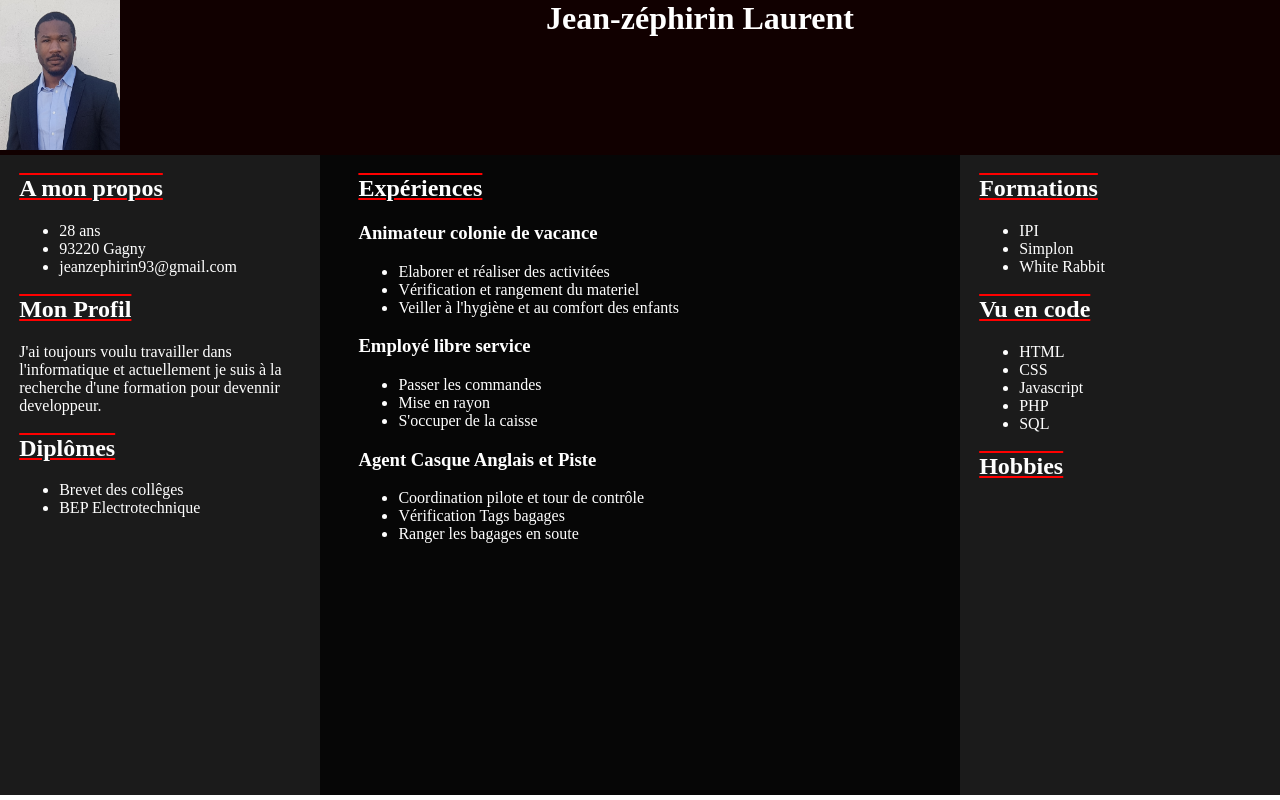
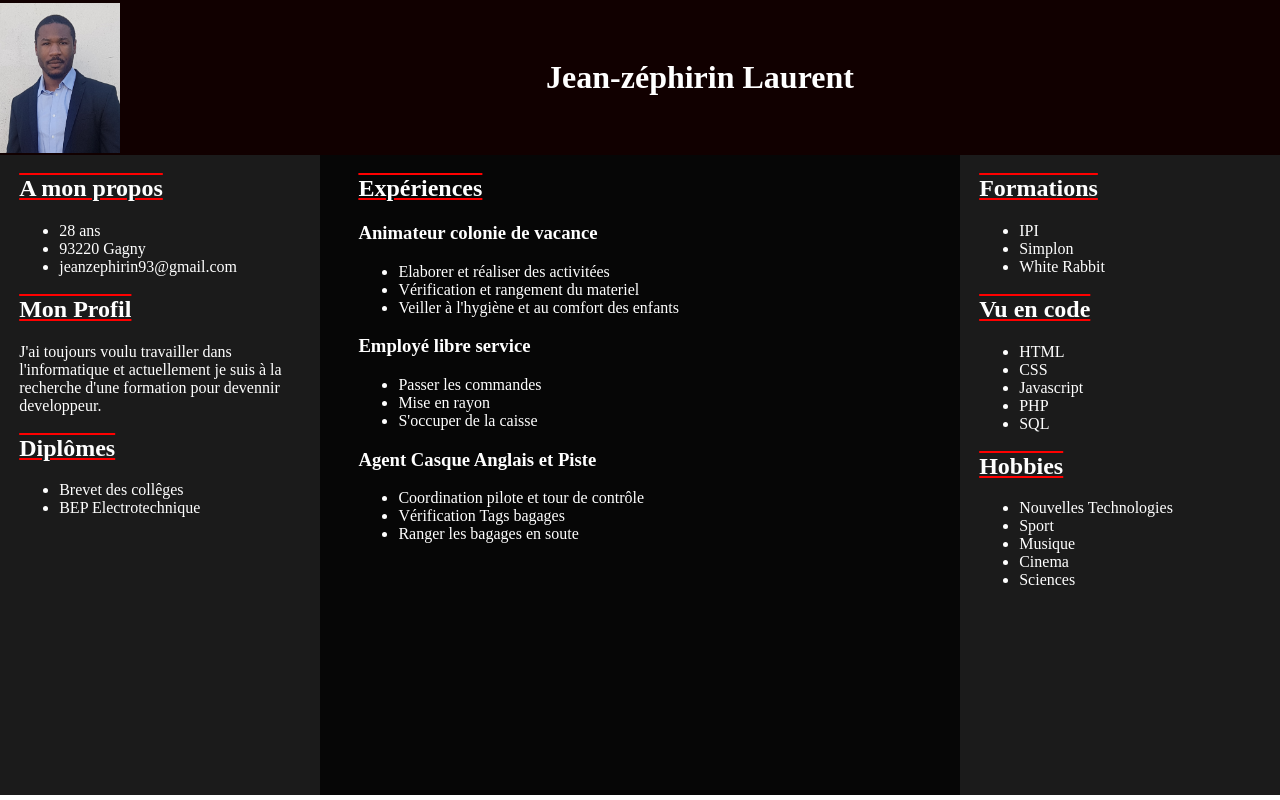
Before and after one commit to LaurentJeanZephirin/myProject, a plain HTML site: page myResume/index.html in a window 1280 px wide. Drawn offline with Linux system fonts and the light colour scheme.

Commit message:
align title

```diff
--- a/myResume/index.html
+++ b/myResume/index.html
@@ -78,6 +78,13 @@
         </article>
         <article>
             <h2>Hobbies</h2>
+            <ul>
+                <li>Nouvelles Technologies</li>
+                <li>Sport</li>
+                <li>Musique</li>
+                <li>Cinema</li>
+                <li>Sciences</li>
+            </ul>
         </article>
     </aside>
 </body>
--- a/myResume/style/style.css
+++ b/myResume/style/style.css
@@ -15,6 +15,7 @@ header {
     background-color: #110000;
     color: white;
     display: inline-flex;
+    align-items: center;
 }
 
 main {
```
